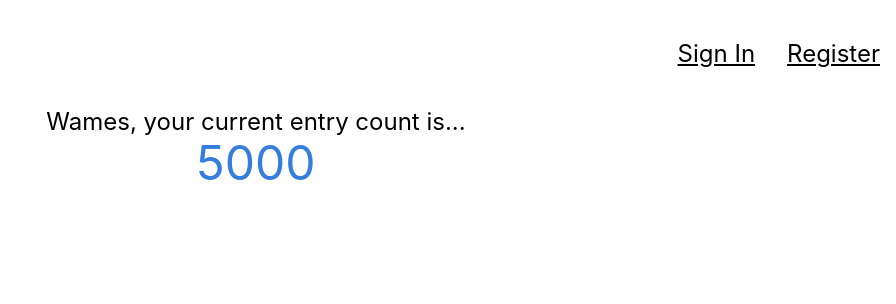
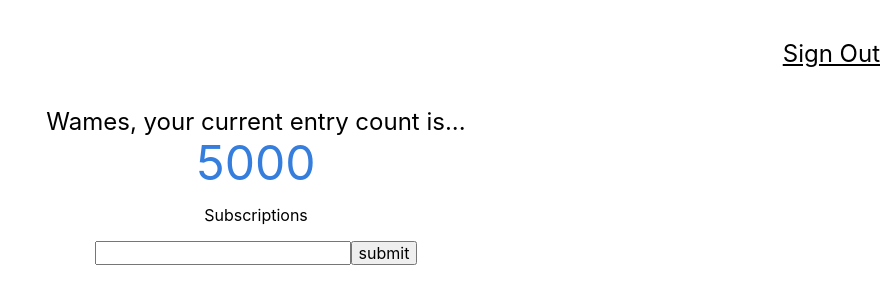
Before and after one commit to JamesSowell/subscriptionmanager-front-end, a React (Create React App) app: page / in a window 1280 px wide. Both pictures are taken after a click on the input "Sign in". Shown: the top 304 px of the page, without its empty margins (384-1280 px from the left). Built offline with nearby package versions, Linux system fonts and the light colour scheme.

Commit message:
all routes work, subscription list page is implemented but not including the two other input bars. NO backend in this version. Next up is linking register and signin

```diff
--- a/package.json
+++ b/package.json
@@ -9,7 +9,8 @@
     "react": "^16.13.1",
     "react-dom": "^16.13.1",
     "react-scripts": "3.4.3",
-    "tachyons": "^4.12.0"
+    "tachyons": "^4.12.0",
+    "uuid": "^8.3.0"
   },
   "scripts": {
     "start": "react-scripts start",
--- a/src/App.js
+++ b/src/App.js
@@ -35,7 +35,7 @@ class App extends Component {
 
 onRouteChange = (route) => {
   if(route === 'signout'){
-    this.setState(initialState)
+    this.setState(initialState);
   } else if(route === 'home'){
     this.setState({isSignedIn: true});
     console.log(this.state.isSignedIn);
@@ -47,7 +47,7 @@ onRouteChange = (route) => {
     const {isSignedIn, route} = this.state;
     return (
      <div className="App">
-       <Navigation onRouteChange={this.onRouteChange} isSignedin={isSignedIn}/>
+       <Navigation onRouteChange={this.onRouteChange} isSignedIn={isSignedIn}/>
      { route === 'home'
      ? <div>
        <Home/>
--- a/src/components/Home/Home.js
+++ b/src/components/Home/Home.js
@@ -1,14 +1,30 @@
-import React from 'react';
-import Welcome from '../Welcome/Welcome'
+import React, {useState} from 'react';
+import Welcome from '../Welcome/Welcome';
+import SubsForm from '../Subscriptions/SubsForm';
+import SubsList from '../Subscriptions/SubsList';
 
-class Home extends React.Component {
-  render(){
+function Home (){
+    const [subs, setSubs] = useState([]);
+
+    function addSub(sub) {
+      setSubs([sub, ...subs]);
+    }
+
+    function removeSub(id) {
+      setSubs(subs.filter(sub =>sub.id !== id));
+    }
+
     return (
     <div>
-    <Welcome/>
+      <Welcome/>
+      <p> Subscriptions </p>
+      <SubsForm addSub={addSub} />
+      <SubsList
+        subs={subs}
+        removeSub={removeSub}
+      />
     </div>
   );
-  }
 }
 
 export default Home;
--- /dev/null
+++ b/src/components/Subscriptions/Sub.js
@@ -0,0 +1,25 @@
+import React from 'react';
+
+
+function Sub({sub, removeSub}) {
+
+  function handleRemoveClick(){
+    removeSub(sub.id);
+  }
+
+  return (
+    <div style={{display: "flex"}}>
+      <input type="checkbox" />
+        <li
+          style={{
+            color: "black",
+            textDecoration: sub.completed ? "Line-through" : null
+          }}
+        >{sub.task}
+        </li>
+      <button onClick={handleRemoveClick}>X</button>
+    </div>
+  )
+}
+
+export default Sub;
--- /dev/null
+++ b/src/components/Subscriptions/SubsForm.js
@@ -0,0 +1,38 @@
+import React, {useState} from 'react';
+import uuid, { v4 as uuidv4} from "uuid";
+
+{/* keeps track of our subscriptions state through a form*/}
+function SubsForm ({addSub}){
+  const [sub, setSub] = useState({
+    id: "",
+    task: "",
+    completed: false
+  });
+
+  function handleTaskInputChange(e) {
+    setSub({ ...sub, task: e.target.value});
+  }
+
+  function handleSubmit(e) {
+    e.preventDefault();
+    if(sub.task.trim()){
+      addSub({ ...sub, id: uuidv4() });
+      // reset task input
+      setSub({ ...sub, task: ""});
+    }
+  }
+
+  return(
+    <form onSubmit={handleSubmit}>
+      <input
+        name="task"
+        type="text"
+        value={sub.task}
+        onChange={handleTaskInputChange}
+      />
+      <button type="submit">submit</button>
+    </form>
+  );
+}
+
+export default SubsForm;
--- /dev/null
+++ b/src/components/Subscriptions/SubsList.js
@@ -0,0 +1,19 @@
+import React from 'react';
+import Sub from './Sub'
+
+{/* keeps track of our subscriptions state through a form*/}
+function SubsList ({subs, removeSub}) {
+    return(
+      <ul>
+        {subs.map(sub => (
+          <Sub
+            key={sub.id}
+            sub={sub}
+            removeSub={removeSub}
+          />
+        ))}
+      </ul>
+    );
+}
+
+export default SubsList;
```
Also changed, not shown: 1 other file (tests, documents, lock files or other folders).
